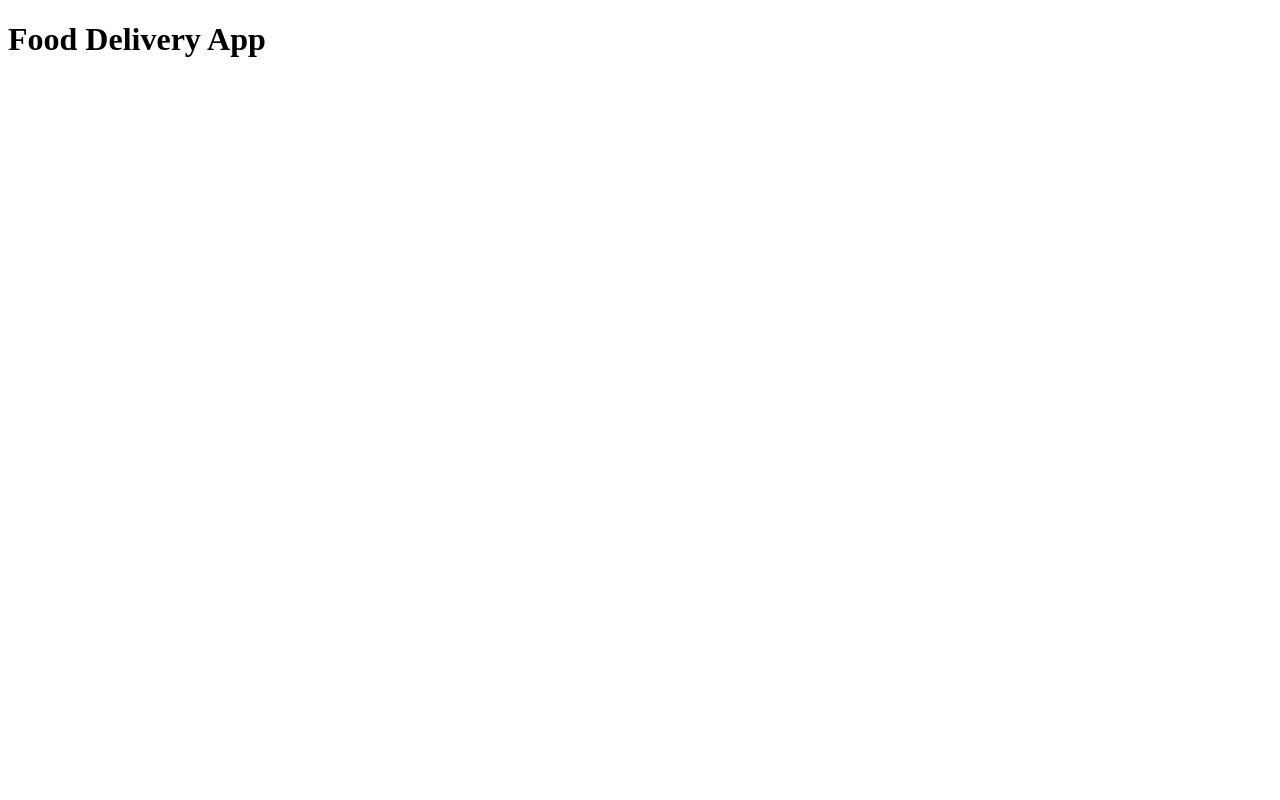
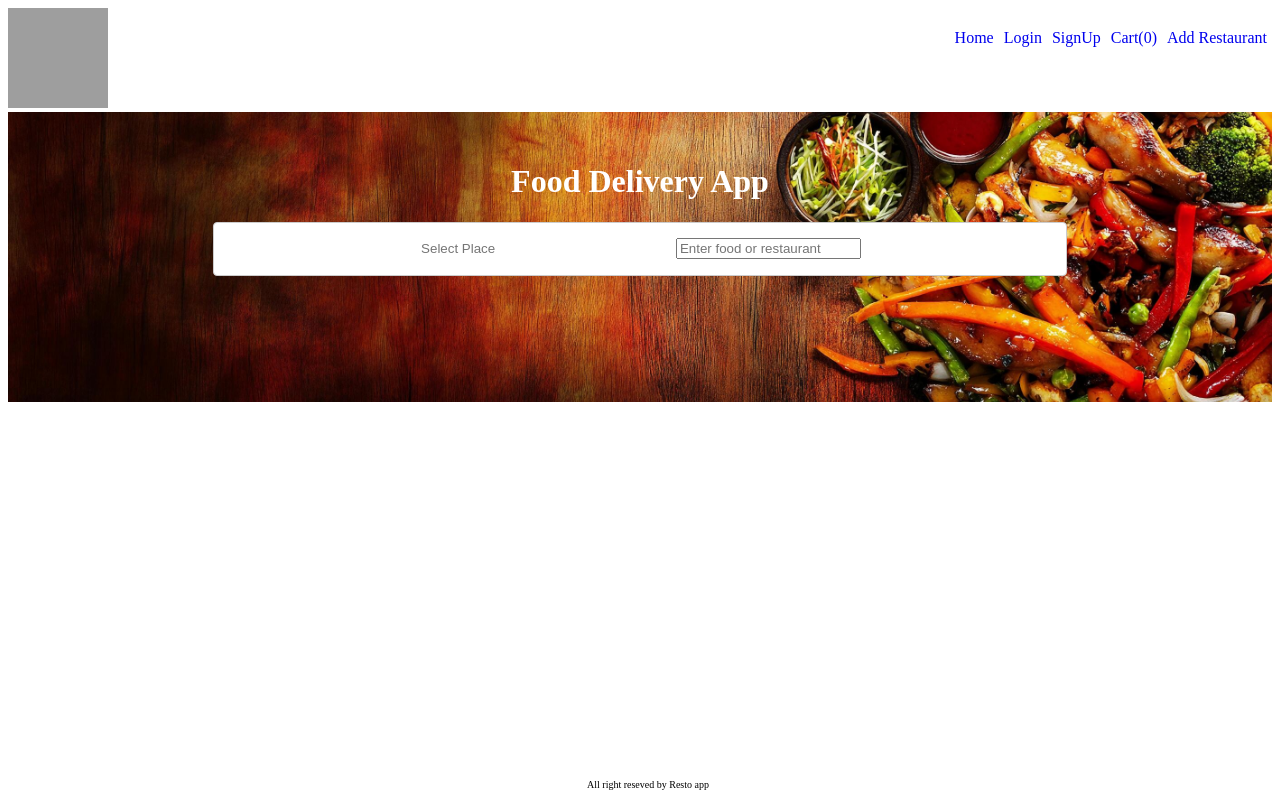
Before and after one commit to ratulrh04/Food-Delivery-Web-App, a Next.js app: page / in a window 1280 px wide. Built offline with nearby package versions, Linux system fonts and the light colour scheme; grey boxes are pictures that could not be loaded.

Commit message:
add main page banner-component with adding some style and create of customer api

```diff
--- /dev/null
+++ b/src/app/_components/CustomerHeader.js
@@ -0,0 +1,43 @@
+'use client'
+
+import Link from "next/link"
+import Image from "next/image"
+
+const CustomerHeader = () => {
+    return (
+        <div className="header-wrapper">
+            <div className="logo">
+                <Image
+                    src="https://static.vecteezy.com/system/resources/thumbnails/011/874/816/small/chef-logo-design-illustration-restaurant-logo-vector.jpg"
+                    alt="logo"
+                    width={100}
+                    height={100}
+                />
+            </div>
+
+            <ul>
+                <li>
+                    <Link href="/">Home</Link>
+                </li>
+
+                <li>
+                    <Link href="/">Login</Link>
+                </li>
+
+                <li>
+                    <Link href="/">SignUp</Link>
+                </li>
+
+                <li>
+                    <Link href="/">Cart(0)</Link>
+                </li>
+
+                <li>
+                    <Link href="/">Add Restaurant</Link>
+                </li>
+            </ul>
+        </div>
+    )
+}
+
+export default CustomerHeader
--- /dev/null
+++ b/src/app/api/customer/locations/route.js
@@ -0,0 +1,14 @@
+import { connectionString } from "@/app/library/db"
+import { restuarantSchema } from "@/app/library/restuarantModel";
+import mongoose from "mongoose"
+import { NextResponse } from "next/server";
+
+
+
+export async function GET () {
+    await mongoose.connect(connectionString);
+    let result = await restuarantSchema.find();
+    result = result.map((item)=>item.city.charAt(0).toUpperCase()+ item.city.slice(1))
+    result = [...new Set(result.map((item)=>item))]
+    return NextResponse.json({success:true, result})
+}
--- /dev/null
+++ b/src/app/api/foods/edit/[id]/route.js
@@ -0,0 +1,27 @@
+import { connectionString } from "@/app/library/db";
+import { foodModel } from "@/app/library/foodsModel";
+import mongoose from "mongoose";
+import { NextResponse } from "next/server";
+
+export async function GET(request, { params }) {
+  const { id } = await params;
+  let success = false;
+  await mongoose.connect(connectionString);
+  const result = await foodModel.findOne({ _id: id });
+  if (result) {
+    success = true;
+  }
+  return NextResponse.json({ result, success });
+}
+
+export async function PUT(request, { params }) {
+  const { id } = await params;
+  const payload = await request.json();
+  let success = false;
+  await mongoose.connect(connectionString);
+  const result = await foodModel.findOneAndUpdate({ _id: id },payload);
+  if (result) {
+    success = true;
+  }
+  return NextResponse.json({ result, success });
+}
--- a/src/app/globals.css
+++ b/src/app/globals.css
@@ -1,3 +1,45 @@
+/* Root Css */
+*:focus{
+  outline:none;
+}
+
+/* Header Code Start Here :- */
+.header-wrapper{
+    display: flex;
+    justify-content: space-between;
+}
+.header-wrapper ul{
+    display: flex;
+}
+.header-wrapper ul li{
+    list-style-type:none;
+    padding: 5px;
+}
+.header-wrapper ul li a{
+    text-decoration: none;
+}
+.header-wrapper ul li button{
+    background-color: transparent;
+    border: none;
+    color:blueviolet ;
+    font-size: 15px;
+    cursor: pointer;
+}
+/* Header Code End Here :- */
+
+/* Footer code Start here */
+.footer-wrapper{
+    position: fixed;
+    bottom: 0;
+    width: 100%;
+    text-align: center;
+    font-size: 10px;
+    background-color: #fff;
+}
+/* Footer Code End Here :- */
+
+
+/* All input css start here */
 .input-wrapper{
     margin: 10px;
 }
@@ -34,3 +76,39 @@ table, th, td{
 table, td, button{
     margin: 5px;
 }
+/* All input css end here */
+
+
+/* Main Page Css start here */
+ .main-page-banner{
+    background-image: url('/assets/banner-image.jpg');
+    background-repeat: no-repeat;
+    background-position: center;
+    background-size: cover;
+    padding:30px;
+    height: 230px;
+    color: #fff;
+    text-align: center;
+ }
+ .input-wrapper{
+    background-color: #fff;
+    padding: 5px;
+    border: 1px solid #ccc;
+    border-radius: 4px;
+    margin: auto;
+    width: 70%;
+ }
+ .select-input{
+    height: 40px;
+    border: none;
+    width: 30%;
+ }
+ .search-search{
+    height: 40px;
+    border: none;
+    width: 65%;
+    border-left: 1px solid #ccc;
+    padding-left: 15px;
+ }
+
+/* Main Page Css end here */
--- a/src/app/page.js
+++ b/src/app/page.js
@@ -1,8 +1,30 @@
-export default function HomePage (){
-  return(
-    <div>
-      <h1>Food Delivery App</h1>
+import CustomerHeader from "./_components/CustomerHeader";
+import RestuarantFooter from "./_components/RestuarentFooter";
 
-    </div>
-  )
+export default function Home() {
+  return (
+    <main>
+      <CustomerHeader />
+
+      <div className="main-page-banner">
+        <h1>Food Delivery App</h1>
+
+        <div className="input-wrapper">
+          <input
+            type="text"
+            className="select-input"
+            placeholder="Select Place"
+          />
+
+          <input
+            type="text"
+            className="search-input"
+            placeholder="Enter food or restaurant"
+          />
+        </div>
+      </div>
+
+      <RestuarantFooter />
+    </main>
+  );
 }
```
Also changed, not shown: src/app/restuarant/dashboard/[id]/page.js (+116 -20 lines), src/app/restuarant/style.css (deleted, +0 -29 lines), public/assets/banner-image.jpg (added).
